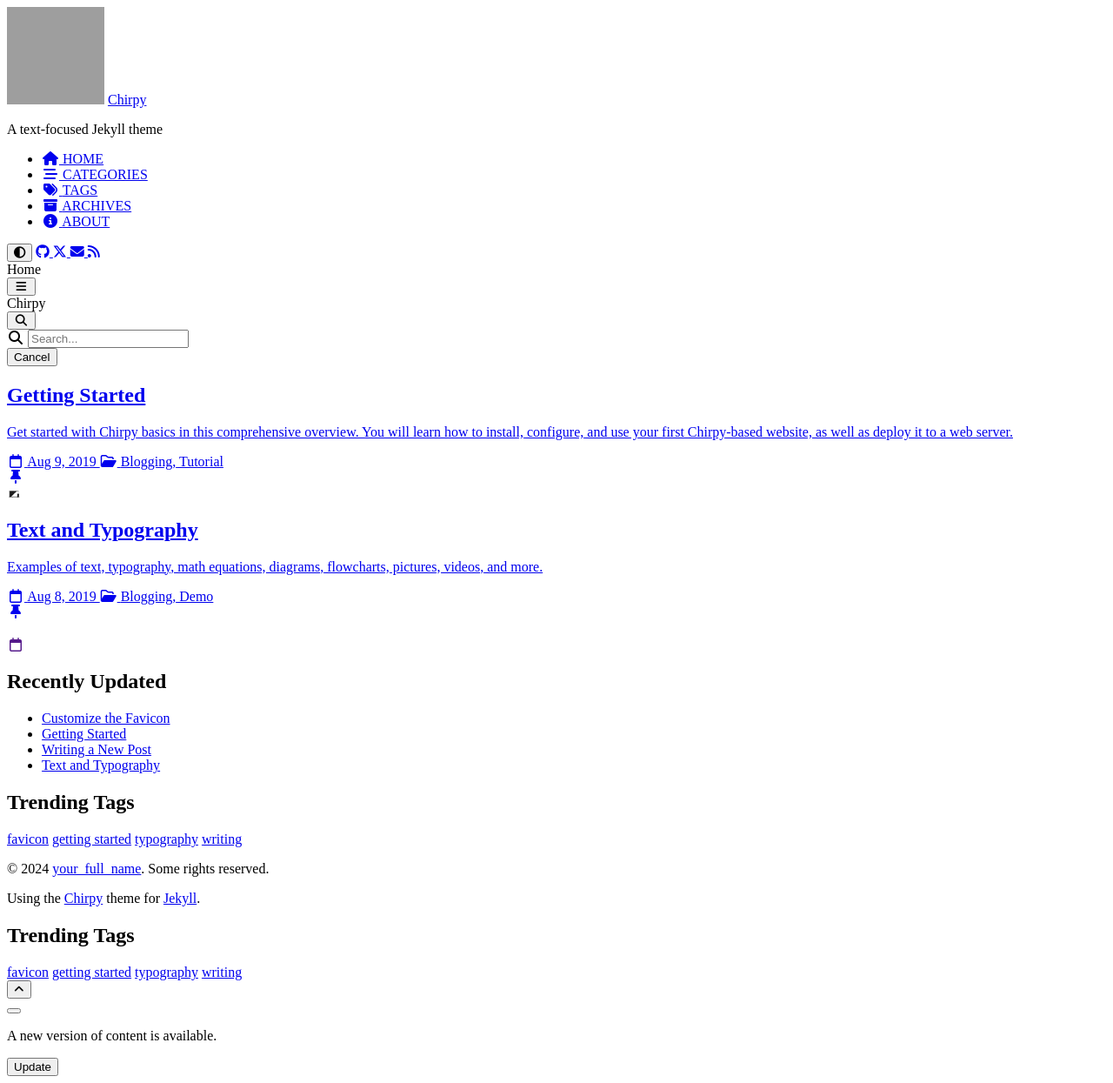
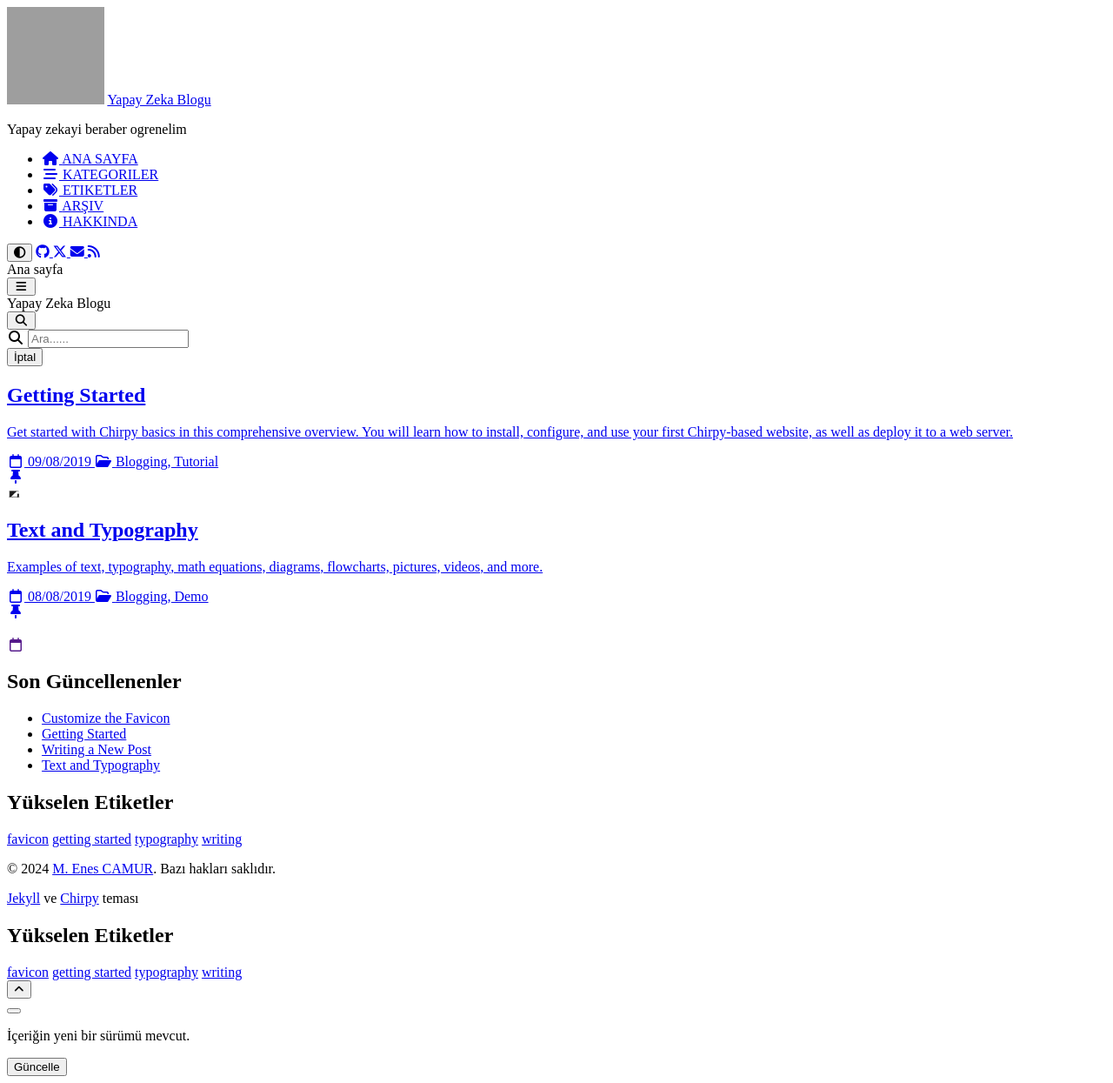
Before and after one commit to enesuio/yapay-zeka-kosesi, a Jekyll site: the page built from index.html, in a window 1280 px wide. Shown: the whole page at 87% size. Built offline with Jekyll 4.4.1, drawn with Linux system fonts in a browser that asks for light colours; cached includes are drawn as plain includes; grey boxes are pictures that could not be loaded.

Commit message:
Update _config.yml

```diff
--- a/_config.yml
+++ b/_config.yml
@@ -6,27 +6,27 @@ theme: jekyll-theme-chirpy
 # The language of the webpage › http://www.lingoes.net/en/translator/langcode.htm
 # If it has the same name as one of the files in folder `_data/locales`, the layout language will also be changed,
 # otherwise, the layout language will use the default value of 'en'.
-lang: en
+lang: tr-TR
 
 # Change to your timezone › https://kevinnovak.github.io/Time-Zone-Picker
-timezone: Asia/Shanghai
+timezone: Europe/Istanbul
 
 # jekyll-seo-tag settings › https://github.com/jekyll/jekyll-seo-tag/blob/master/docs/usage.md
 # ↓ --------------------------
 
-title: Chirpy # the main title
+title: Yapay Zeka Blogu # the main title
 
-tagline: A text-focused Jekyll theme # it will display as the subtitle
+tagline: Yapay zekayi beraber ogrenelim # it will display as the subtitle
 
 description: >- # used by seo meta and the atom feed
-  A minimal, responsive and feature-rich Jekyll theme for technical writing.
+  Yapay zekayi ogrenip hayatimiza katabilecegimiz bir blog
 
 # Fill in the protocol & hostname for your site.
 # E.g. 'https://username.github.io', note that it does not end with a '/'.
-url: ""
+url: "https://enesuio.github.io"
 
 github:
-  username: github_username # change to your GitHub username
+  username: enesuio # change to your GitHub username
 
 twitter:
   username: twitter_username # change to your Twitter username
@@ -34,7 +34,7 @@ twitter:
 social:
   # Change to your full name.
   # It will be displayed as the default author of the posts and the copyright owner in the Footer
-  name: your_full_name
+  name: M. Enes CAMUR
   email: example@domain.com # change to your email address
   links:
     # The first element serves as the copyright owner's link
@@ -140,7 +140,7 @@ assets:
 pwa:
   enabled: true # The option for PWA feature (installable)
   cache:
-    enabled: true # The option for PWA offline cache
+    enabled: false # The option for PWA offline cache
     # Paths defined here will be excluded from the PWA cache.
     # Usually its value is the `baseurl` of another website that
     # shares the same domain name as the current website.
@@ -150,7 +150,7 @@ pwa:
 paginate: 10
 
 # The base URL of your site
-baseurl: ""
+baseurl: "/yapayzekablog"
 
 # ------------ The following options are not recommended to be modified ------------------
 
```
